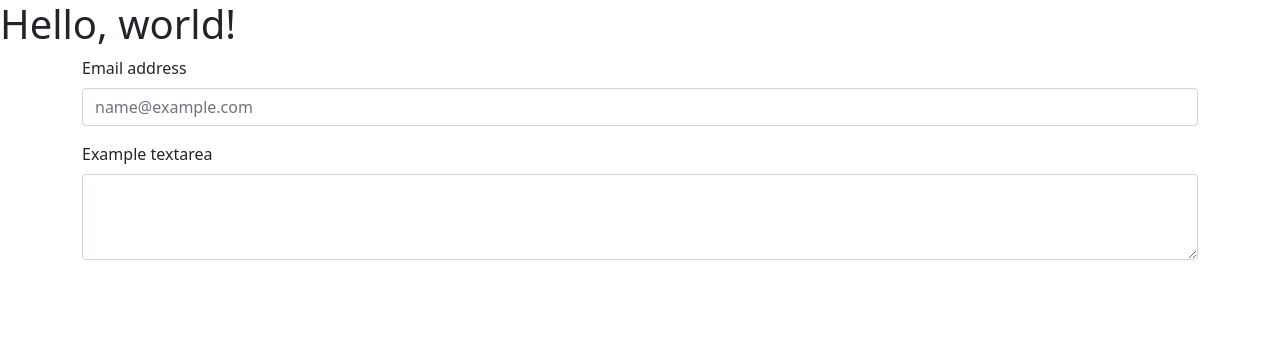
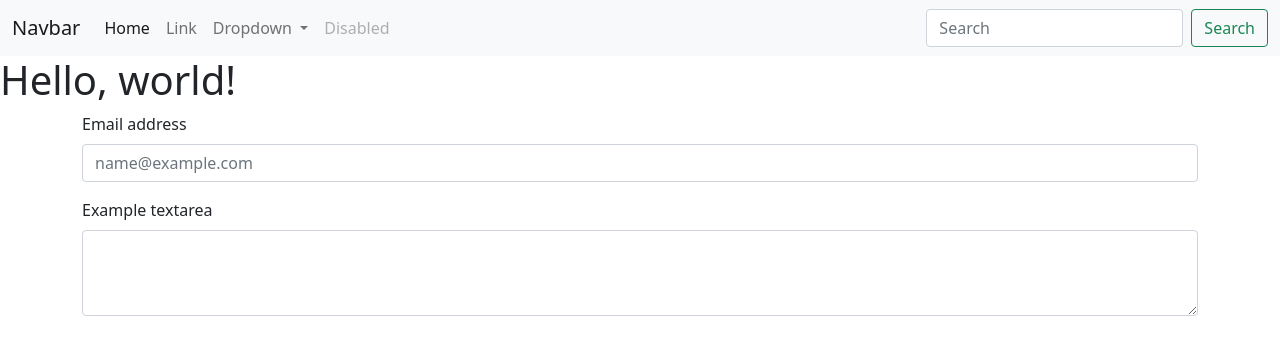
Before and after one commit to todd-nordquist/centralized-workflow, a plain HTML site: page index.html in a window 1280 px wide. Drawn offline with nearby package versions, Linux system fonts and the light colour scheme.

Commit message:
Add navbar.

```diff
--- a/index.html
+++ b/index.html
@@ -11,6 +11,44 @@
     <title>Hello, world!</title>
   </head>
   <body>
+
+	<nav class="navbar navbar-expand-lg navbar-light bg-light">
+  <div class="container-fluid">
+    <a class="navbar-brand" href="#">Navbar</a>
+    <button class="navbar-toggler" type="button" data-bs-toggle="collapse" data-bs-target="#navbarSupportedContent" aria-controls="navbarSupportedContent" aria-expanded="false" aria-label="Toggle navigation">
+      <span class="navbar-toggler-icon"></span>
+    </button>
+    <div class="collapse navbar-collapse" id="navbarSupportedContent">
+      <ul class="navbar-nav me-auto mb-2 mb-lg-0">
+        <li class="nav-item">
+          <a class="nav-link active" aria-current="page" href="#">Home</a>
+        </li>
+        <li class="nav-item">
+          <a class="nav-link" href="#">Link</a>
+        </li>
+        <li class="nav-item dropdown">
+          <a class="nav-link dropdown-toggle" href="#" id="navbarDropdown" role="button" data-bs-toggle="dropdown" aria-expanded="false">
+            Dropdown
+          </a>
+          <ul class="dropdown-menu" aria-labelledby="navbarDropdown">
+            <li><a class="dropdown-item" href="#">Action</a></li>
+            <li><a class="dropdown-item" href="#">Another action</a></li>
+            <li><hr class="dropdown-divider"></li>
+            <li><a class="dropdown-item" href="#">Something else here</a></li>
+          </ul>
+        </li>
+        <li class="nav-item">
+          <a class="nav-link disabled" href="#" tabindex="-1" aria-disabled="true">Disabled</a>
+        </li>
+      </ul>
+      <form class="d-flex">
+        <input class="form-control me-2" type="search" placeholder="Search" aria-label="Search">
+        <button class="btn btn-outline-success" type="submit">Search</button>
+      </form>
+    </div>
+  </div>
+</nav>
+
     <h1>Hello, world!</h1>
 
     <div class="container">
```
